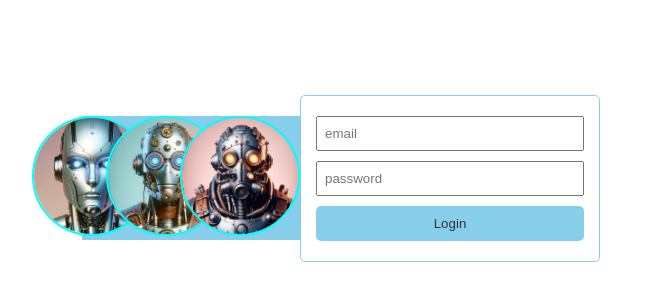
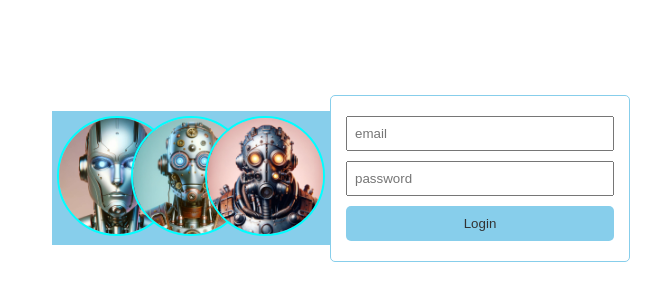
Before and after one commit to TrThuyet/Login_Form, a plain HTML site: page index.html in a window 1280 px wide. Shown: the part 222-522 px from the top of the page, without its empty margins (299-960 px from the left). Drawn offline with Linux system fonts and the light colour scheme.

Commit message:
third commit

```diff
--- a/main.css
+++ b/main.css
@@ -1,5 +1,6 @@
 .content {
   background-color: skyblue;
+  padding: 5px;
 }
 .avatar {
   width: 120px;
@@ -7,6 +8,9 @@
   border-radius: 50%;
   border: 2px solid cyan;
   margin-left: -50px;
+}
+.avatar:first-child {
+  margin-left: 0;
 }
 * {
   margin: 0;
```
